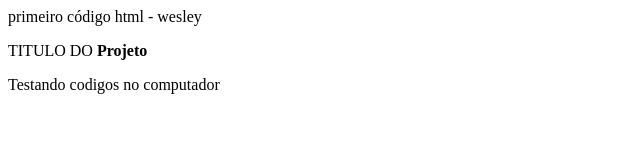
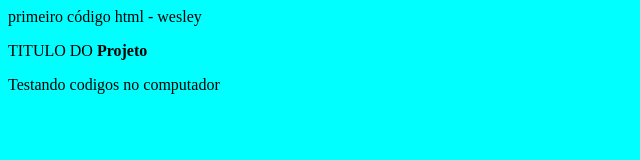
Before and after one commit to wesleyvalentin/primeiro-repositorio, a plain HTML site: page index.html in a window 1280 px wide. Shown: the whole page, without its empty margins (0-640 px from the left). Drawn offline with Linux system fonts and the light colour scheme.

Commit message:
mudar cor

```diff
--- a/index.html
+++ b/index.html
@@ -1,4 +1,4 @@
-<html>
+<html style="background-color: aqua;">
 
 primeiro código html - wesley
 
```
